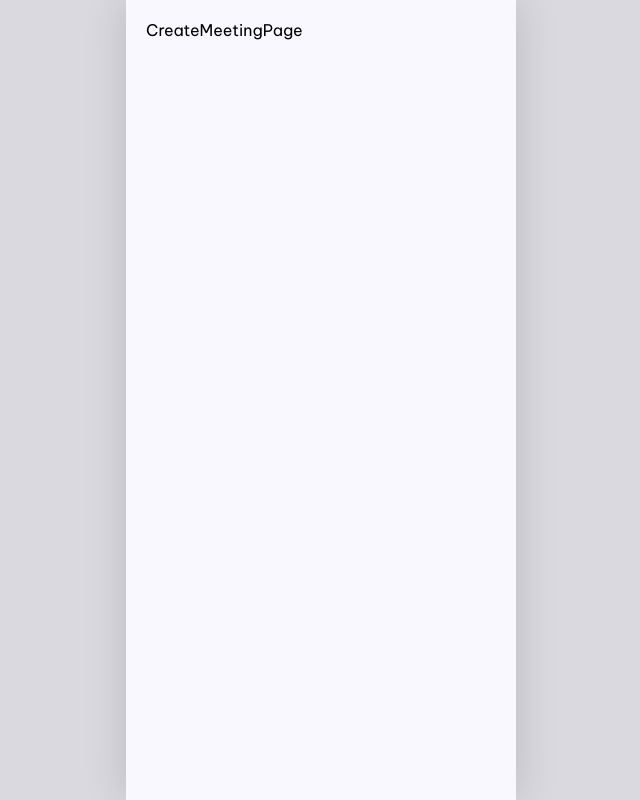
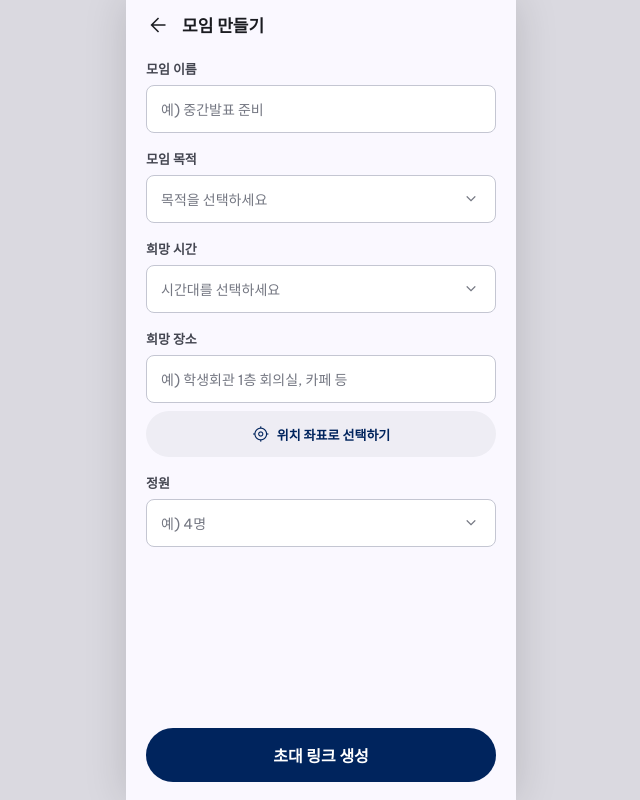
Before and after one commit to KimHands/SCH-Meet, a React (Vite) app in the folder frontend/: page /meetings/new in a window 1280 px wide. Shown: the whole page, without its empty margins (319-959 px from the left). Built offline with nearby package versions, Linux system fonts and the light colour scheme.

Commit message:
모임 생성 화면

```diff
--- a/frontend/src/pages/CreateMeetingPage.jsx
+++ b/frontend/src/pages/CreateMeetingPage.jsx
@@ -1,4 +1,68 @@
-// TODO: CreateMeetingPage 구현 예정
+import { useNavigate } from 'react-router-dom';
+import { colors } from '../styles/theme';
+import AppBar from '../components/AppBar';
+import Button from '../components/Button';
+import Icon from '../components/Icon';
+
+// 재사용 가능한 입력 필드 컴포넌트
+function Field({ label, placeholder, dropdown = false, children }) {
+  return (
+    <div>
+      <p style={{ fontSize: 13, fontWeight: '600', color: colors.onSurfaceVariant, marginBottom: 7 }}>
+        {label}
+      </p>
+      <div style={{
+        height: 48,
+        border: `1px solid ${colors.outlineVariant}`,
+        borderRadius: 8,
+        paddingLeft: 14, paddingRight: 14,
+        backgroundColor: '#fff',
+        display: 'flex', alignItems: 'center', justifyContent: 'space-between',
+      }}>
+        <span style={{ fontSize: 14, color: colors.outline }}>{placeholder}</span>
+        {dropdown && <Icon name="expand_more" size={20} color={colors.outline} />}
+      </div>
+      {children}
+    </div>
+  );
+}
+
 export default function CreateMeetingPage() {
-  return <div style={{ padding: 20, fontFamily: 'Be Vietnam Pro, sans-serif' }}>CreateMeetingPage</div>;
+  const navigate = useNavigate();
+
+  return (
+    <div style={{ height: '100vh', backgroundColor: colors.surface, display: 'flex', flexDirection: 'column' }}>
+
+      {/* 상단 앱바 */}
+      <AppBar title="모임 만들기" />
+
+      {/* 스크롤 영역 */}
+      <div style={{ flex: 1, overflowY: 'auto', padding: '14px 20px 16px', display: 'flex', flexDirection: 'column', gap: 16 }}>
+
+        <Field label="모임 이름" placeholder="예) 중간발표 준비" />
+        <Field label="모임 목적" placeholder="목적을 선택하세요" dropdown />
+        <Field label="희망 시간" placeholder="시간대를 선택하세요" dropdown />
+
+        <Field label="희망 장소" placeholder="예) 학생회관 1층 회의실, 카페 등">
+          <Button variant="secondary" height={46} fontSize={13} style={{ width: '100%', marginTop: 8 }}>
+            <Icon name="my_location" size={18} color={colors.primary} />
+            <span style={{ fontSize: 13, fontWeight: '600', color: colors.primary }}>위치 좌표로 선택하기</span>
+          </Button>
+        </Field>
+
+        <Field label="정원" placeholder="예) 4명" dropdown />
+
+      </div>
+
+      {/* 하단 버튼 */}
+      <div style={{ padding: '14px 20px 18px' }}>
+        <Button
+          label="초대 링크 생성"
+          onClick={() => navigate('/meetings/1')}
+          style={{ width: '100%' }}
+        />
+      </div>
+
+    </div>
+  );
 }
```
